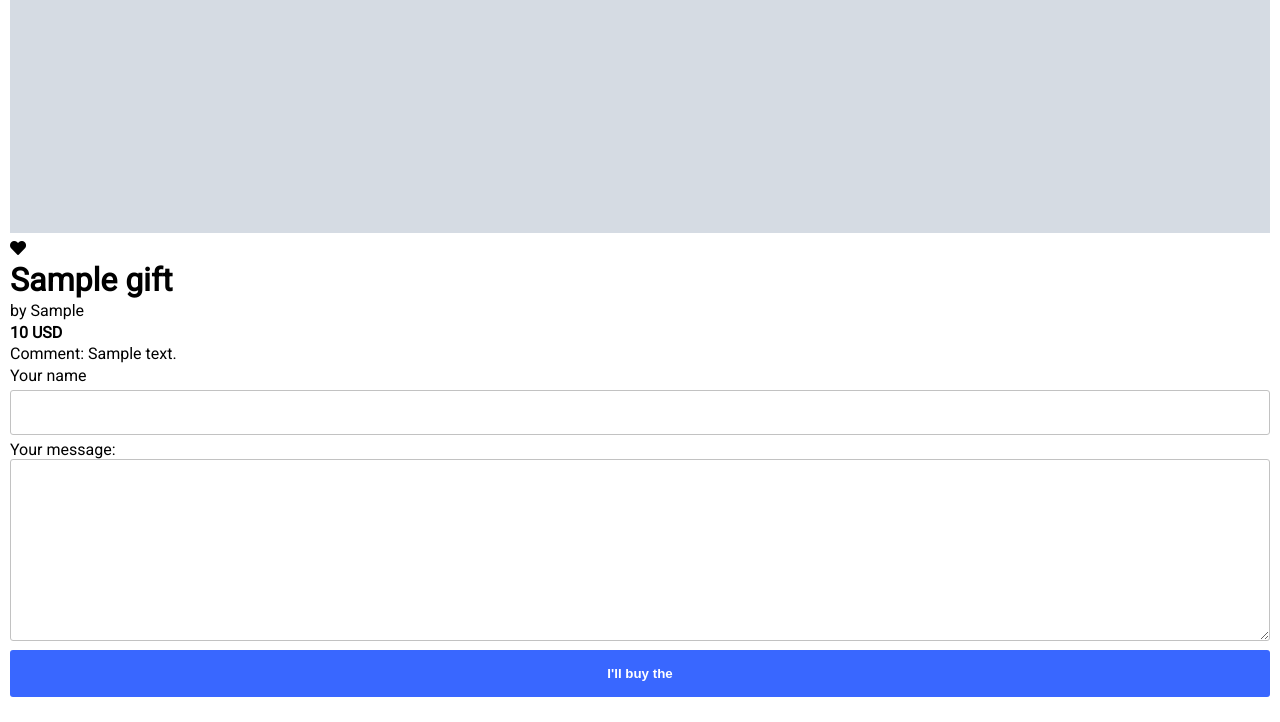
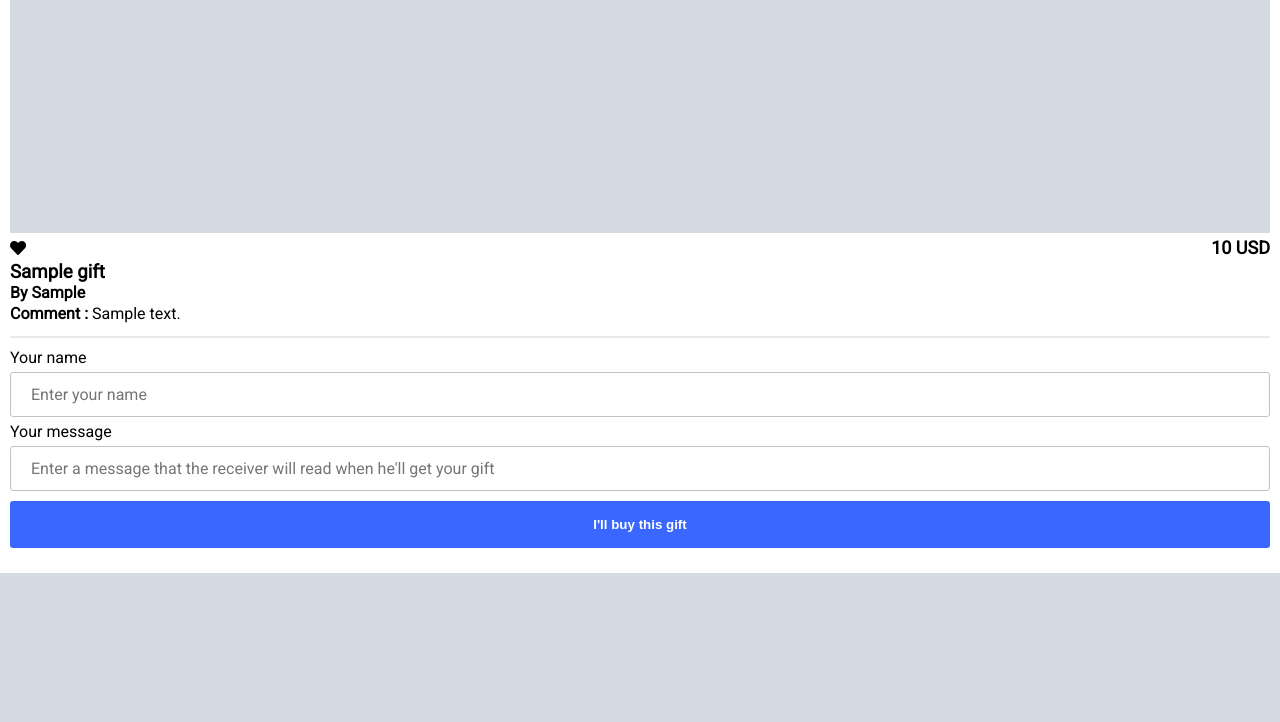
Before and after one commit to benpin31/gift-list, a Node server app: page /events/600000000000000000000001/book/600000000000000000000001 in a window 1280 px wide. Shown: the part 772-1494 px from the top of the page. After the commit the page ends 1345 px from the top, so only its background shows below. Run offline with Node 20, Linux system fonts and the light colour scheme; tables that the repository leaves empty hold one stand-in row (values such as "Sample post"); grey boxes marked "Sample" are stand-in pictures; some libraries are stand-ins or nearby versions.

Commit message:
CSS and Views modifications

```diff
--- a/public/stylesheets/style.css
+++ b/public/stylesheets/style.css
@@ -262,19 +262,19 @@ button {
 
 .not-bought {
   padding: 2px;
-  background-color: rgb(223, 223, 223);
-  color: rgb(112, 112, 112);
+  background-color: white;
+  border: 1px solid #3967ff;
+  color: #3967ff;
   border-radius: 2px;
-  border: 1px solid rgb(112, 112, 112);
   padding: 5px;
+  font-size: 14px;
 }
 
-.not-bought {
-  background-color: rgb(196, 255, 240);
+.bought {
+
+  font-size: 14px;
   color: black;
-  padding: 5px;
-  border-radius: 2px;
-  border: 1px solid rgb(136, 136, 136);
+
 }
 
 .create_list {
@@ -592,3 +592,32 @@ form.pick_gift {
   text-decoration: underline;
   cursor: pointer;
 }
+
+
+
+.sort a {
+  color: #3967ff;
+  padding-right: 10px;
+}
+
+hr.solid {
+  border: 0.01em solid rgb(233, 233, 233);
+  margin-top: 10px;
+  margin-bottom: 10px;
+}
+
+.gift-info {
+  position: relative;
+
+  justify-content: center;
+  align-items: center;
+}
+
+
+.gift-price {
+  position: absolute;
+  right: 0;
+  top: 0;
+  font-size: 18px;
+  text-align: right;
+}
--- a/views/events.hbs
+++ b/views/events.hbs
@@ -26,9 +26,7 @@
 
     </div>
     {{/each}}
-
-        <a class="create_gift btn_all_width" href="/events/create">Create a new event</a>
-
+        <a class="create_gift" class="btn_all_width" href="/events/create">Create a new event</a>
+    </div>
 </div>
 </div>
-</div>
--- a/views/giftBook.hbs
+++ b/views/giftBook.hbs
@@ -1,13 +1,13 @@
 <div class="create_list_form">
 
 {{> gift gift}}
-
+<hr class="solid">
     <form action="/events/{{eventId}}/book/{{gift._id}}" method="post">
         <label for="name">Your name</label>
-        <input class="input" type="text" id="name" name="name">
-        <label for="message">Your message:</label>
-        <textarea name="message" id="message" cols="30" rows="10"></textarea>
-        <button class="btn_all_width">I'll buy the</button>
+        <input class="input" type="text" id="name" name="name" placeholder="Enter your name" required>
+        <label for="message">Your message</label>
+        <input type="text" name="message" id="message" cols="30" rows="10" placeholder="Enter a message that the receiver will read when he'll get your gift"></input>
+        <button class="btn_all_width">I'll buy this gift</button>
     </form>
   </div>
 </div>
--- a/views/partials/gift.hbs
+++ b/views/partials/gift.hbs
@@ -7,13 +7,15 @@
     {{#if this.isFavorite}}
     <p><i class="fas fa-heart"></i></p>
     {{/if}}
-      <h1 class="gift-name">{{this.name}}</h1>
+      <h3 class="gift-name">{{this.name}}</h3>
     {{#if this.brand}}
-      <p class="gift brand">by {{this.brand}}</p>
+      <h4 class="gift brand"><b>By</b> {{this.brand}}</h4>
     {{/if}}
     {{#if this.price}}
-      <h4 class="gift-price">{{this.price}} {{this.currency}}</h4>
+      <h3 class="gift-price">{{this.price}} {{this.currency}}</h3>
     {{/if}}
     {{#if this.comment}}
-      <p class="comment">Comment: {{this.comment}}</p>
+      <p class="comment"><b>Comment :</b> {{this.comment}}</p>
     {{/if}}
+</div>
+</div>
--- a/views/partials/list.hbs
+++ b/views/partials/list.hbs
@@ -12,7 +12,7 @@
             {{#if ../eventId}}
             <a class="not-bought" href="/events/{{../eventId}}/book/{{this._id}}">Choose it</a>
             {{else}}
-            <div class="not-bought">Not bought yet</div>
+            <div class="bought">Not bought yet</div>
             {{/if}}
         {{else}}
          <div class="bought">Bought by {{#each this.gifters}}{{#if this.name}}{{this.name}}{{else}}someone{{/if}} </div> {{/each}}
```
